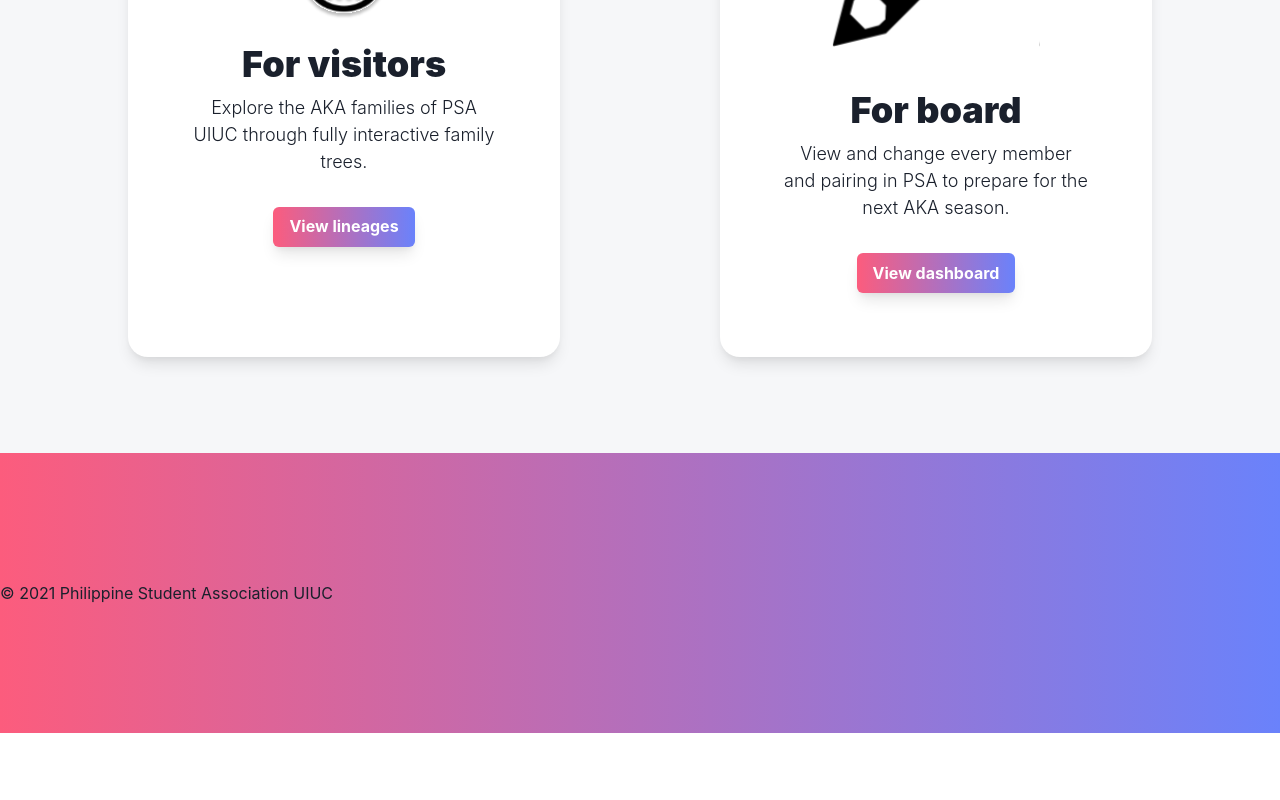
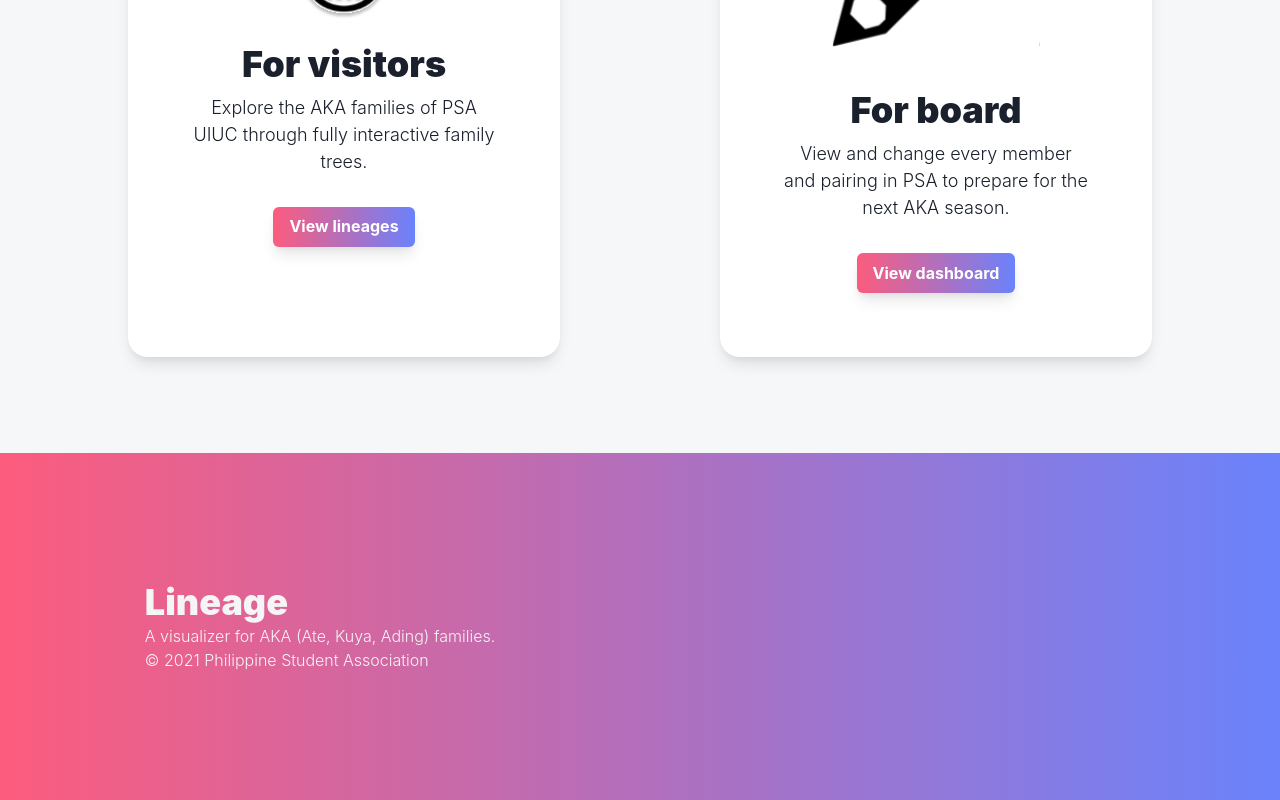
Before and after one commit to PSA-Tech-Team/lineage, a Next.js app: page / in a window 1280 px wide. Shown: the part 1114-1914 px from the top of the page. Before the commit the page ends 1847 px from the top, so only its background shows below. Built offline with nearby package versions, Linux system fonts and the light colour scheme; no server answers.

Commit message:
Add first half of footer

```diff
--- a/src/components/Footer.tsx
+++ b/src/components/Footer.tsx
@@ -1,5 +1,28 @@
-import { Flex, FlexProps } from '@chakra-ui/react'
+import { Box, Center, Grid, Heading, Text } from '@chakra-ui/react';
 
-export const Footer = (props: FlexProps) => (
-  <Flex as="footer" w="100%" py="8rem" {...props} />
-)
+const Footer = () => (
+  <footer>
+    <Grid
+      w="100%"
+      templateColumns={{ base: '100%', md: '1fr 1fr' }}
+      py={{ base: '2rem', md: '8rem' }}
+    >
+      <Center>
+        <Box color="whitesmoke">
+          <Heading as="h3" fontWeight="black">
+            Lineage
+          </Heading>
+
+          <Text fontWeight="light">
+            A visualizer for AKA (Ate, Kuya, Ading) families.
+          </Text>
+          <Text fontWeight="light">
+            © {new Date().getFullYear()} Philippine Student Association
+          </Text>
+        </Box>
+      </Center>
+    </Grid>
+  </footer>
+);
+
+export default Footer;
--- a/src/pages/index.tsx
+++ b/src/pages/index.tsx
@@ -1,7 +1,7 @@
-import { Text, Grid, Box } from '@chakra-ui/react';
+import { Grid, Box } from '@chakra-ui/react';
 import { useAuthState } from 'react-firebase-hooks/auth';
 import Hero from '../components/Hero';
-import { Footer } from '../components/Footer';
+import Footer from '../components/Footer';
 import LandingPageCard from '../components/LandingPageCard';
 import Splash from '../components/Splash';
 import { auth } from '../firebase/config';
@@ -21,7 +21,7 @@ const Index = () => {
         bgColor="#F6F7F9"
         w="100%"
         py="4rem"
-        px={{ base: '0', lg: '3rem' }}
+        px={{ base: '0', md: '3rem' }}
         templateColumns={{ base: '100%', md: '1fr 1fr' }}
         textAlign="center"
       >
@@ -42,11 +42,7 @@ const Index = () => {
           altText="View dashboard"
         />
       </Grid>
-      <Footer>
-        <Text textAlign="center">
-          © {new Date().getFullYear()} Philippine Student Association UIUC
-        </Text>
-      </Footer>
+      <Footer />
     </Box>
   );
 };
```
